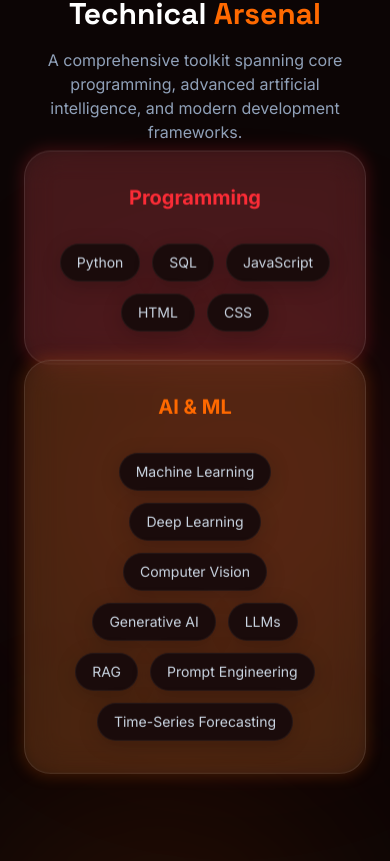
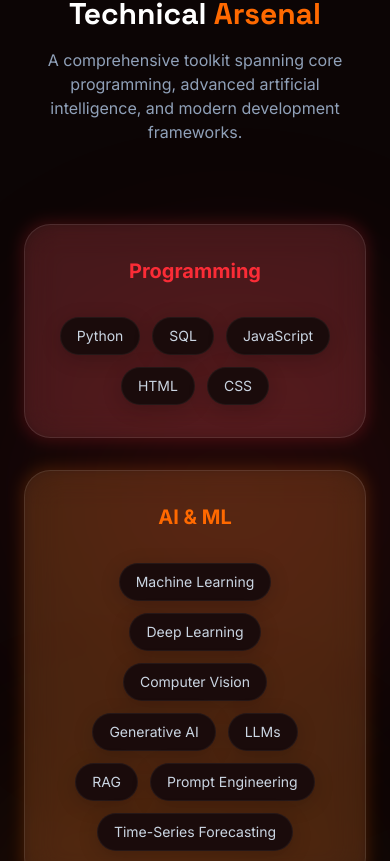
Before and after one commit to GGuruPrasad2004/portfolio-website, a Next.js app: page / in a window 390 px wide. Shown: the part 3148-4009 px from the top of the page. Built offline with nearby package versions, Linux system fonts and the light colour scheme; no server answers.

Commit message:
Fix skills card overlap on mobile by disabling parallax

```diff
--- a/src/components/sections/Skills.tsx
+++ b/src/components/sections/Skills.tsx
@@ -1,6 +1,6 @@
 "use client";
 
-import { useRef } from "react";
+import { useRef, useEffect, useState } from "react";
 import { motion, useScroll, useTransform } from "framer-motion";
 import { FadeIn } from "@/components/ui/animation-wrappers";
 
@@ -38,6 +38,15 @@ export default function Skills() {
   const y2 = useTransform(scrollYProgress, [0, 1], [0, 100]);
   const y3 = useTransform(scrollYProgress, [0, 1], [0, -150]);
 
+  const [isDesktop, setIsDesktop] = useState(true);
+
+  useEffect(() => {
+    const checkDesktop = () => setIsDesktop(window.innerWidth >= 768);
+    checkDesktop();
+    window.addEventListener("resize", checkDesktop);
+    return () => window.removeEventListener("resize", checkDesktop);
+  }, []);
+
   return (
     <section id="skills" ref={containerRef} className="relative py-32 bg-[#0c0505] overflow-hidden">
       {/* Background Orbs */}
@@ -64,7 +73,7 @@ export default function Skills() {
             return (
               <motion.div
                 key={category.title}
-                style={{ y: yTransform }}
+                style={{ y: isDesktop ? yTransform : 0 }}
                 className="relative group"
               >
                 <div className={`absolute -inset-0.5 bg-gradient-to-b ${category.color} rounded-3xl blur opacity-20 group-hover:opacity-40 transition duration-500`} />
```
